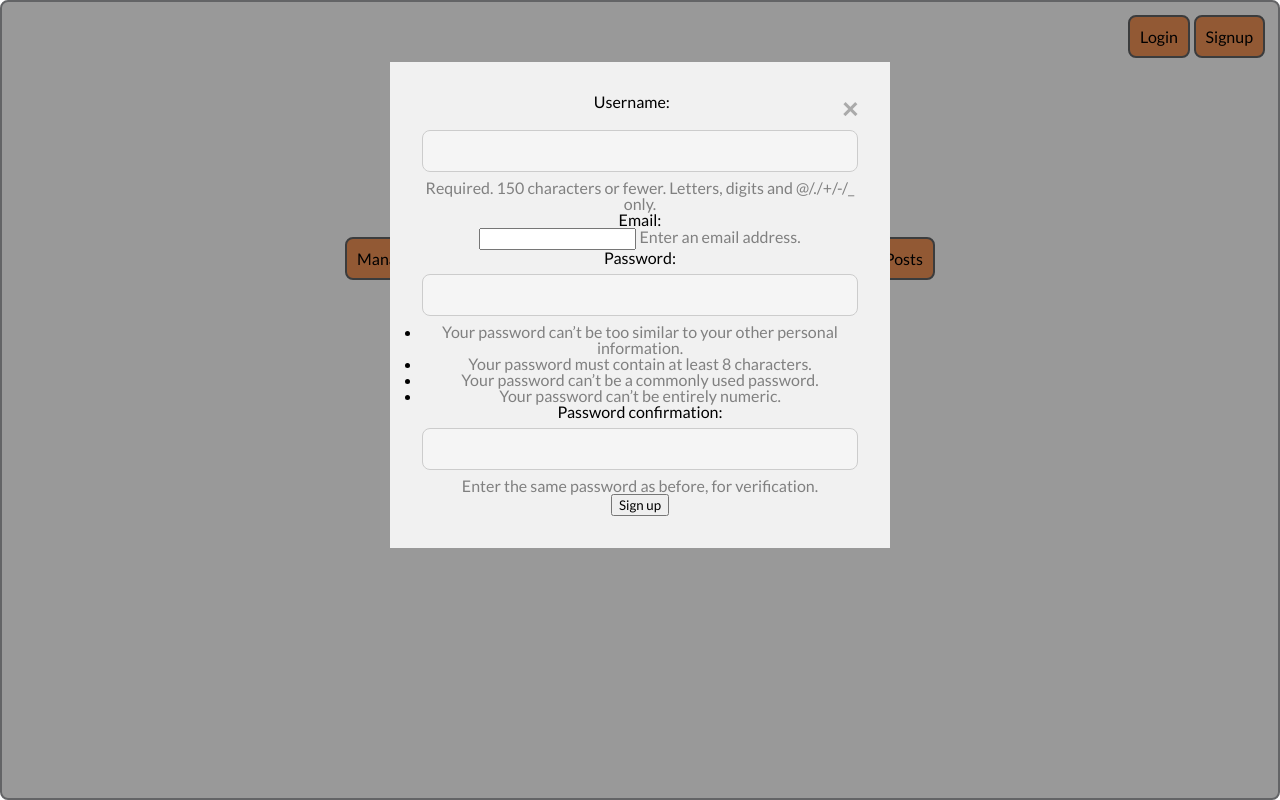
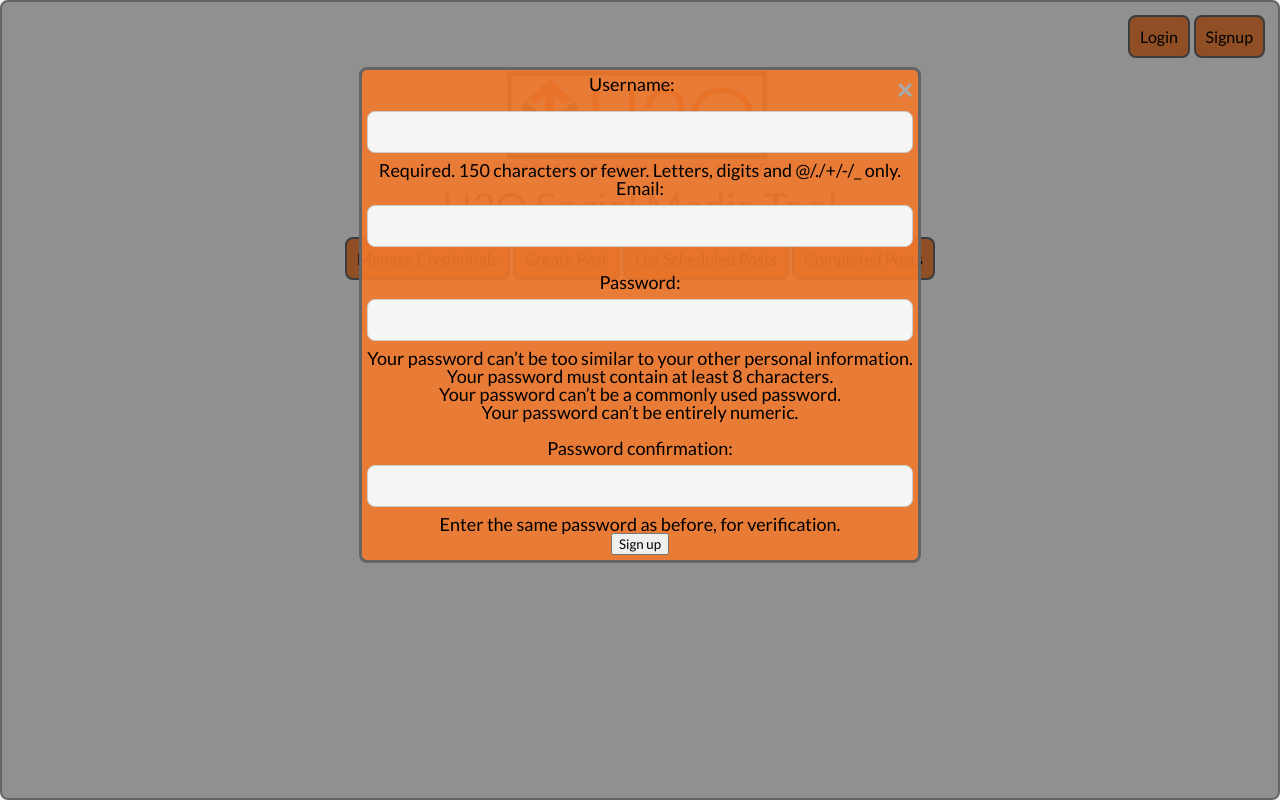
Before and after one commit to Xinck7/BaseRepoGitHub, a Django app: page / in a window 1280 px wide, after a click on "Signup". Run offline with Django 3.2, Linux system fonts and the light colour scheme; data comes from the database, SQL or seed files in the repository.

Commit message:
ok sign up form setup well enough - still not excited about the final color but not sure how to dial it back

```diff
--- a/H2O_Social_Tool/H2O_Portal/forms.py
+++ b/H2O_Social_Tool/H2O_Portal/forms.py
@@ -3,8 +3,10 @@ from django.contrib.auth.forms import UserCreationForm
 from django.contrib.auth.models import User
 
 class SignUpForm(UserCreationForm):
-    email = forms.EmailField(max_length=254, help_text='Enter an email address.')
-
+    email = forms.EmailField(max_length=254)
     class Meta:
         model = User
+        widgets = {
+            'myfield': forms.TextInput(attrs={'class': 'myfieldclass'}),
+        }
         fields = ('username', 'email', 'password1', 'password2', )
--- a/H2O_Social_Tool/H2O_Portal/static/H2O_Portal/h2oStyles.css
+++ b/H2O_Social_Tool/H2O_Portal/static/H2O_Portal/h2oStyles.css
@@ -109,6 +109,9 @@ input, select {
   box-sizing: border-box;
   font-family: 'Lato', sans-serif;
 }
+body{
+  background-color: rgb(240, 240, 240);
+}
 #h2opic{
   display: block;
   margin-left: auto;
@@ -127,7 +130,7 @@ header {
   text-align: center;
 }
 .button {
-  background-color: rgba(241, 121, 44, 0.787);
+  background-color: rgba(241, 120, 44, 0.90);
   border: 2px solid rgb(99, 100, 102);
   border-radius: 8px;
   color: black;
@@ -175,6 +178,23 @@ button:hover {
     text-align: center;
     z-index: 1;
   }
+.myfieldclass{
+  background-color: rgba(241, 120, 44, 0.90);
+  border: 3px solid rgb(99, 100, 102);
+  border-radius: 8px;
+  color: black;
+  display: inline-block;
+  font-size: 18px;
+  margin-top: 5px;
+  flex: 1;
+  min-width: 5px;
+  max-width: 600px;
+  padding: 5px;
+  text-decoration: none;
+}
+li{
+  list-style-type: none;
+}
   .close {
     color: #aaaaaa;
     float: right;
@@ -194,7 +214,7 @@ button:hover {
     display: inline-block;
   }
 
-  input[type=text], input[type=password] {
+  input[type=text], input[type=password], input[type=email] {
     width: 100%;
     padding: 12px 20px;
     margin: 8px 0;
@@ -205,7 +225,7 @@ button:hover {
     box-sizing: border-box;
   }
   .submitbutton {
-    background-color: rgba(241, 121, 44, 0.787);
+    background-color: rgba(241, 120, 44, 0.90);
     color: white;
     padding: 14px 20px;
     margin: 8px 0;
@@ -218,7 +238,7 @@ button:hover {
   .cancelbtn {
     width: auto;
     padding: 10px 18px;
-    background-color: #f44336;
+    background-color: rgba(241, 120, 44, 0.90);
   }
   .imgcontainer {
     text-align: center;
@@ -245,7 +265,7 @@ button:hover {
     display: none;
   }
   .SelectionButton{
-    background-color: rgba(241, 121, 44, 0.787);
+    background-color: rgba(241, 120, 44, 0.90);
     border: 2px solid rgb(99, 100, 102);
     border-radius: 8px;
     color: black;
@@ -261,7 +281,7 @@ button:hover {
 
 /*Create Post Pane*/
   .Postdestination{
-    background-color: rgba(241, 121, 44, 0.787);
+    background-color: rgba(241, 120, 44, 0.90);
     border: 2px solid rgb(99, 100, 102);
     border-radius: 8px;
     color: black;
@@ -293,5 +313,5 @@ button:hover {
     padding: 15px;
     border: 2px solid rgb(99, 100, 102);
     border-collapse: collapse;
-    background-color: rgba(241, 121, 44, 0.787);
+    background-color: rgba(241, 120, 44, 0.90);
   }
--- a/H2O_Social_Tool/Templates/H2O_Portal/base.html
+++ b/H2O_Social_Tool/Templates/H2O_Portal/base.html
@@ -46,7 +46,7 @@
     <div class="applogin">
       <button class="button" onclick="ToggleModal('applogin')">Login</button>
       <div id="applogin" class="modalcontainer">
-        <form method="post" class="container">
+        <form method="post" class="authcontainer">
         <span class="close" onclick="ToggleModal('applogin')">&times;</span>
           {% csrf_token %}
           <button type="submit">Login</button>
@@ -56,24 +56,21 @@
     <div class="appauth">
       <button class="button" onclick="ToggleModal('appauth')">Signup</button>
       <div id="appauth" class="modalcontainer">
-        <form method="post" class="container">
-          <div class="container">
+        <form method="post" class="myfieldclass">
           <span class="close" onclick="ToggleModal('appauth')">&times;</span>
           {% csrf_token %}
           {% for field in form %}
-            <p>
             {{ field.label_tag }}<br>
             {{ field }}
+            <br>
             {% if field.help_text %}
-                <small style="color: grey">{{ field.help_text }}</small>
-              {% endif %}
+              {{ field.help_text }}
+            {% endif %}<br>
             {% for error in field.errors %}
               <p style="color: red">{{ error }}</p>
             {% endfor %}
-            </p>
           {% endfor %}
           <button type="submit">Sign up</button>
-          </div>
         </form>
       </div>
     </div>
```
Lines whose indentation alone changed are shown as unchanged.
